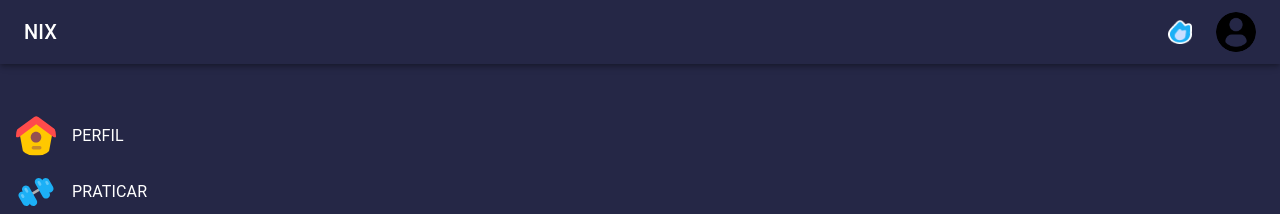
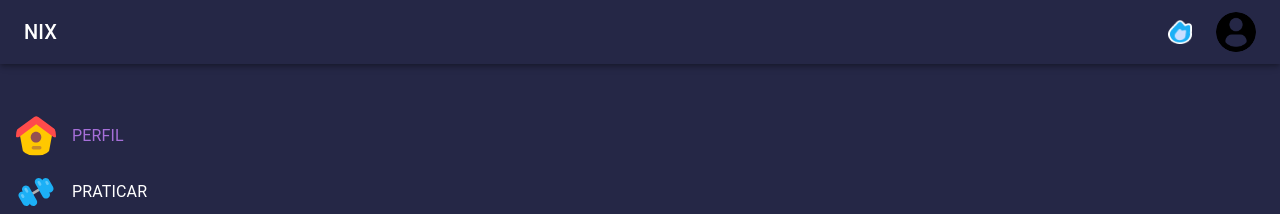
Before and after one commit to thiaguera00/tcc-frontend, a React (Vite) app: page /perfil in a window 1280 px wide. Shown: the top 214 px of the page. Built offline with nearby package versions, Linux system fonts and the light colour scheme; a web font is replaced by a local one.

Commit message:
Correcoes

```diff
--- a/src/Components/card-perfil/index.tsx
+++ b/src/Components/card-perfil/index.tsx
@@ -41,7 +41,6 @@ const ProfileCard = () => {
   if (error) {
     return <p>{error}</p>;
   }
-
 
   return (
     <Box
--- a/src/Components/faseProgresso/index.tsx
+++ b/src/Components/faseProgresso/index.tsx
@@ -73,8 +73,8 @@ const FaseProgresso: React.FC<FaseProgressoProps> = ({ fase, conquista, onNextFa
           </Typography>
         </Box>
 
-        <Button variant="contained" onClick={onNextFase}>
-          Avançar para a próxima fase
+        <Button variant="contained" onClick={onNextFase} >
+          Concluir
         </Button>
       </Box>
     </Modal>
--- a/src/Components/nav-lateral/index.css
+++ b/src/Components/nav-lateral/index.css
@@ -1,6 +1,5 @@
 .sidebar-container {
   width: 250px;
-
   height: 100vh;
   color: #fff;
   padding-top: 100px;
@@ -10,6 +9,16 @@
   z-index: 1000;
 }
 
+.list-item {
+  padding: 10px;
+  border-radius: 5px;
+  transition: color 0.3s ease;
+}
+
 .list-item:hover .MuiListItemText-root {
   color: #A66FD9;
 }
+
+.list-item.selected .MuiListItemText-root {
+  color: #A66FD9;
+}
--- a/src/Components/nav-lateral/index.tsx
+++ b/src/Components/nav-lateral/index.tsx
@@ -3,23 +3,25 @@ import ListItem from '@mui/material/ListItem';
 import ListItemIcon from '@mui/material/ListItemIcon';
 import ListItemText from '@mui/material/ListItemText';
 import Avatar from '@mui/material/Avatar';
-import { useNavigate } from 'react-router-dom';
+import { useNavigate, useLocation } from 'react-router-dom';
 import perfilIcon from '../../assets/perfil.svg';
 import praticarIcon from '../../assets/praticar.svg';
 import conquistasIcon from '../../assets/conquista.svg';
 import comunidadeIcon from '../../assets/comunidade.svg';
 import './index.css';
 
-
 export default function NavLateral() {
   const navigate = useNavigate();
+  const location = useLocation();
+
+  const isSelected = (path:string) => location.pathname === path;
 
   return (
     <div className="sidebar-container">
       <List>
         <ListItem
           onClick={() => navigate('/perfil')}
-          className="list-item"
+          className={`list-item ${isSelected('/perfil') ? 'selected' : ''}`}
           style={{ cursor: 'pointer' }}
         >
           <ListItemIcon>
@@ -30,7 +32,7 @@ export default function NavLateral() {
 
         <ListItem
           onClick={() => navigate('/playground')}
-          className="list-item"
+          className={`list-item ${isSelected('/playground') ? 'selected' : ''}`}
           style={{ cursor: 'pointer' }}
         >
           <ListItemIcon>
@@ -41,7 +43,7 @@ export default function NavLateral() {
 
         <ListItem
           onClick={() => navigate('/conquistas')}
-          className="list-item"
+          className={`list-item ${isSelected('/conquistas') ? 'selected' : ''}`}
           style={{ cursor: 'pointer' }}
         >
           <ListItemIcon>
@@ -51,7 +53,7 @@ export default function NavLateral() {
         </ListItem>
 
         <ListItem
-          onClick={() => window.open("https://discord.gg/pUwuhkPTVD", "_blank")}
+          onClick={() => window.open('https://discord.gg/pUwuhkPTVD', '_blank')}
           className="list-item"
           style={{ cursor: 'pointer' }}
         >
--- a/src/Components/navLateralADM/index.tsx
+++ b/src/Components/navLateralADM/index.tsx
@@ -3,20 +3,24 @@ import ListItem from '@mui/material/ListItem';
 import ListItemIcon from '@mui/material/ListItemIcon';
 import ListItemText from '@mui/material/ListItemText';
 import IconButton from '@mui/material/IconButton';
-import { useNavigate } from 'react-router-dom';
+import { useNavigate,useLocation } from 'react-router-dom';
 import perfil from '../../assets/perfil.png';
 import user from '../../assets/addUser.png';
 import curso from '../../assets/curso.png'
+import './style.css';
 
 export default function NavAdm() {
   const navigate = useNavigate();
+  const location = useLocation();
+
+  const isSelected = (path:string) => location.pathname === path;
 
   return (
     <div className="sidebar-container">
       <List>
         <ListItem
           onClick={() => navigate('/perfil')}
-          className="list-item"
+          className={`list-item ${isSelected('/perfil') ? 'selected' : ''}`}
           style={{ cursor: 'pointer' }}
         >
           <ListItemIcon>
@@ -38,7 +42,7 @@ export default function NavAdm() {
 
         <ListItem
           onClick={() => navigate('/gerenciar-usuario')}
-          className="list-item"
+          className={`list-item ${isSelected('/gerenciar-usuario') ? 'selected' : ''}`}
           style={{ cursor: 'pointer' }}
         >
           <ListItemIcon>
@@ -60,7 +64,7 @@ export default function NavAdm() {
 
         <ListItem
           onClick={() => navigate('/Gerenciar-fases')}
-          className="list-item"
+          className={`list-item ${isSelected('/Gerenciar-fases') ? 'selected' : ''}`}
           style={{ cursor: 'pointer' }}
         >
           <ListItemIcon>
--- /dev/null
+++ b/src/Components/navLateralADM/style.css
@@ -0,0 +1,13 @@
+.list-item {
+    padding: 10px;
+    border-radius: 5px;
+    transition: color 0.3s ease;
+  }
+
+  .list-item:hover .MuiListItemText-root {
+    color: #A66FD9;
+  }
+
+  .list-item.selected .MuiListItemText-root {
+    color: #A66FD9;
+  }
--- a/src/pages/atividades/index.tsx
+++ b/src/pages/atividades/index.tsx
@@ -16,6 +16,7 @@ import variavel from "../../assets/variavel.svg";
 import decisao from "../../assets/decisao.svg";
 import estrutura from "../../assets/estrutura.svg";
 import projetofinal from "../../assets/projetofinal.svg";
+import './style.css'
 
 export const AtividadesPage = () => {
   const location = useLocation();
@@ -150,6 +151,7 @@ export const AtividadesPage = () => {
 
   return (
     <>
+      <div className='main'>
         <NavBarPerfil />
         <Box sx={{ display: 'flex', justifyContent: 'center', paddingTop: '80px' }}>
           <CardFase id={id} title={title} description={description} corFundo="#9ade5b" caminho="#" />
@@ -164,7 +166,7 @@ export const AtividadesPage = () => {
             borderRadius: '5px',
             backgroundColor: '#555',
             '& .MuiLinearProgress-bar': {
-              backgroundColor: '#4caf50',
+              backgroundColor: '#4caf50'
             }
           }}
         />
@@ -216,6 +218,9 @@ export const AtividadesPage = () => {
           onClose={handleCloseModal}
           descricao="Você não tem permissão para acessar esta fase. Complete a fase anterior primeiro."
         />
+      </div>
     </>
+
+
   );
 };
--- /dev/null
+++ b/src/pages/atividades/style.css
@@ -0,0 +1 @@
+.main{background-color: #252746 !important}
--- a/src/pages/pagina-inicial/index.tsx
+++ b/src/pages/pagina-inicial/index.tsx
@@ -47,7 +47,8 @@ export const PaginaInicial = () => {
     const fetchFases = async () => {
       try {
         const fasesData = await buscarFases();
-        setFases(fasesData);
+        const fasesOrdenadas = ordenarFases(fasesData);
+        setFases(fasesOrdenadas);
       } catch (err) {
         console.error("Erro ao buscar fases:", err);
         setError('Erro ao buscar fases');
@@ -56,6 +57,26 @@ export const PaginaInicial = () => {
 
     fetchFases();
   }, []);
+
+  const ordenarFases = (fases: Fase[]) => {
+    // Ordenar fases com base no título
+    return fases.sort((a, b) => {
+      const numeroA = parseInt(a.title.split(' ')[1]);
+      const numeroB = parseInt(b.title.split(' ')[1]);
+      return numeroA - numeroB;
+    });
+  };
+
+  const getCardColor = (index: number) => {
+    const colors = [
+      "#9ade5b",
+      "#f6b93b",
+      "#4b7bec",
+      "#e84118",
+      "#7f8c8d",
+    ];
+    return colors[index % colors.length];
+  };
 
   if (loading) {
     return <p>Carregando...</p>;
@@ -79,7 +100,7 @@ export const PaginaInicial = () => {
           display: 'flex',
           flexDirection: 'column',
           alignItems: 'center',
-        gap: '24px',
+          gap: '100px',
         }}
       >
         <Typography variant="h4" gutterBottom>
@@ -87,13 +108,13 @@ export const PaginaInicial = () => {
         </Typography>
 
         <Box sx={{ marginTop: '32px', display: 'flex', flexDirection: 'column', gap: '36px', alignItems: 'center' }}>
-          {fases.map((fase) => (
+          {fases.map((fase, index) => (
             <CardFase
               key={fase.id}
               id={fase.id}
-              title={`Fase ${fase.title}`}
+              title={`${fase.title}`}
               description={fase.description}
-              corFundo="#9ade5b"
+              corFundo={getCardColor(index)}
               caminho='/atividades'
             />
           ))}
```
Also changed, not shown: src/assets/IDE.png. Lines whose indentation alone changed are shown as unchanged.
